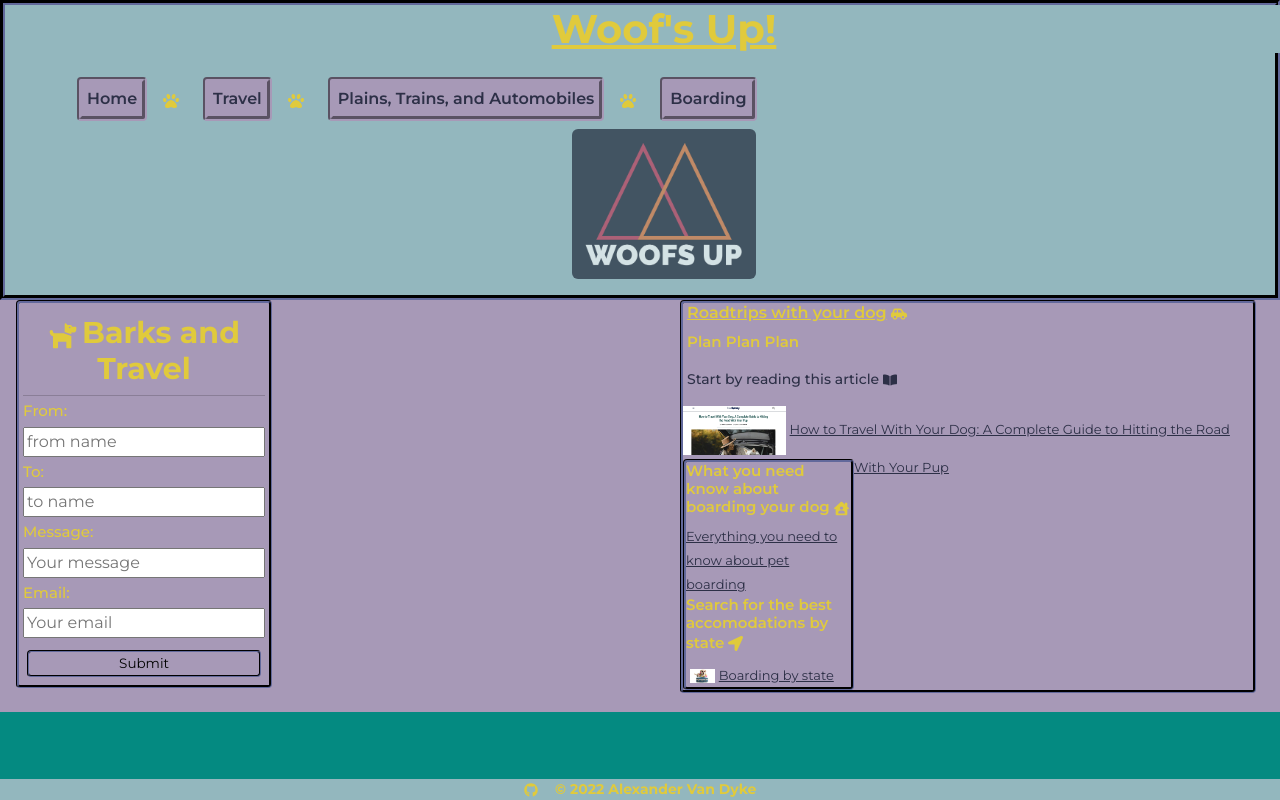
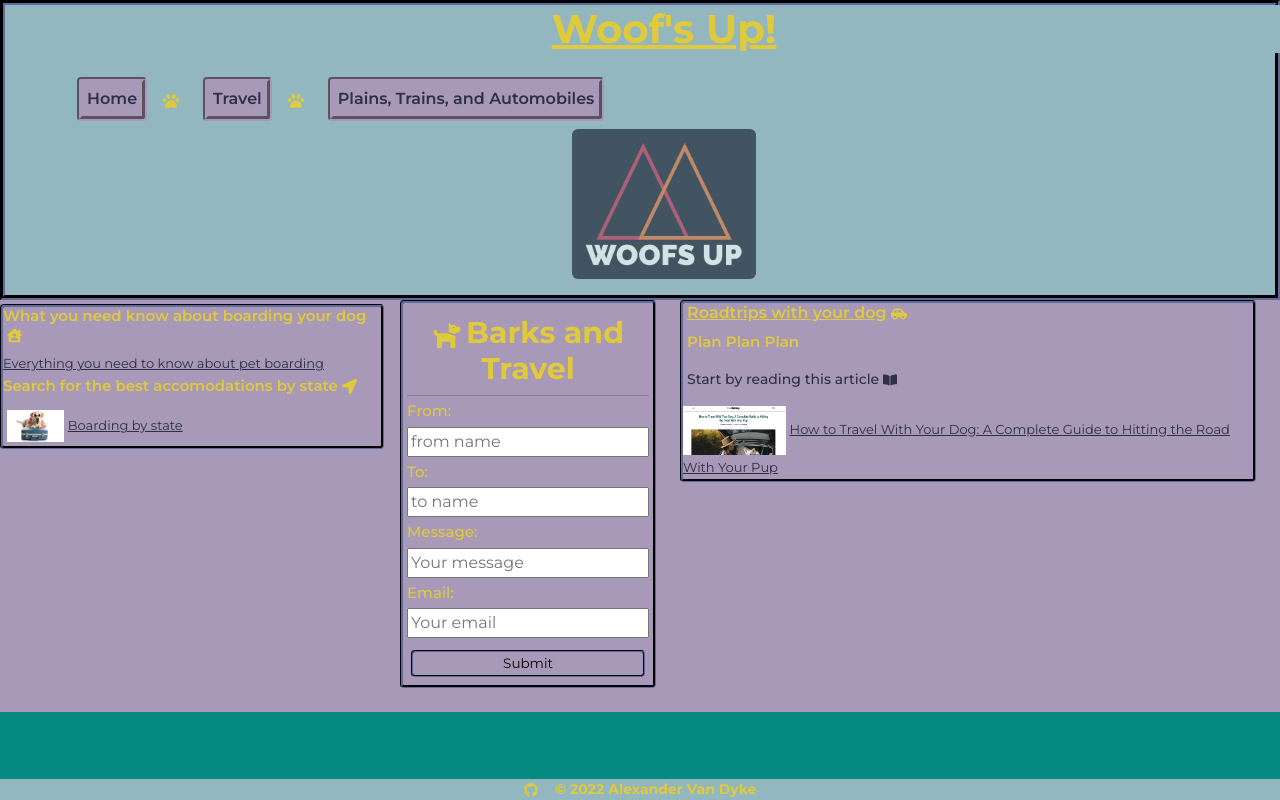
Before and after one commit to AlexandertheGreat491/Woofs_Up, a React (Create React App) app: page /travel in a window 1280 px wide. Built offline with nearby package versions, Linux system fonts and the light colour scheme.

Commit message:
cleaned up code and removed Boarding nav button

```diff
--- a/src/components/Header/index.js
+++ b/src/components/Header/index.js
@@ -33,10 +33,10 @@ function Header() {
               <Link className="navlinks me-3 ms-4 mb-2" to="/AllTravel">
                 Plains, Trains, and Automobiles
               </Link>
-              <FaPaw id="paw" className="mt-3" />
+              {/* <FaPaw id="paw" className="mt-3" />
               <Link className="navlinks ms-4 mb-2" to="/Boarding">
                 Boarding
-              </Link>
+              </Link> */}
             </>
           </nav>
           {/*woofs up logo image */}
--- a/src/components/Travel/index.js
+++ b/src/components/Travel/index.js
@@ -1,7 +1,7 @@
 import React, { useState } from "react";
 import { send } from "emailjs-com";
 import { FaDog } from "react-icons/fa";
-//import Boarding from "../../pages/Boarding";
+import Boarding from "../../pages/Boarding";
 import Roadtrips from "../../pages/AllTravel";
 
 // Travel function to get return statement
@@ -31,7 +31,7 @@ const TravelForm = () => {
 
   return (
     <section id="form">
-      {/* <Boarding /> */}
+      <Boarding />
       <Roadtrips />
       <form
         id="travelform"
--- a/src/pages/AllTravel.js
+++ b/src/pages/AllTravel.js
@@ -4,16 +4,10 @@ import React from "react";
 import { FaBookOpen } from "react-icons/fa";
 // imports the car icon
 import { FaCarSide } from "react-icons/fa";
-// imports the plaine icon
-import { FaPlaneDeparture } from "react-icons/fa";
+// // imports the plaine icon
+// import { FaPlaneDeparture } from "react-icons/fa";
 // imports the article image
 import guide from "../assets/images/guide.jpg";
-// imports the image of a dog with sunglasses sitting on a suitcase
-// imports the image of a dog with sunglasses sitting on a suitcase
-import dogSuitcase from "../assets/images/dog_suitcase.JPG";
-// imports icons
-import { FaHouseUser } from "react-icons/fa";
-import { FaLocationArrow } from "react-icons/fa";
 
 const AllTravel = () => {
   return (
@@ -45,36 +39,6 @@ const AllTravel = () => {
         How to Travel With Your Dog: A Complete Guide to Hitting the Road With
         Your Pup
       </a>
-
-      <div id="doghotel" className="mt-1">
-        <h2 id="board">
-          What you need know about boarding your dog
-          <FaHouseUser className="ms-1" />
-        </h2>
-        <a
-          id="boardinglinks"
-          href="https://be.chewy.com/everything-you-need-to-know-about-pet-boarding/?gclid=Cj0KCQjwy5maBhDdARIsAMxrkw1xTCLzJeWX-StxKYy2i39BxGjJqJkFdb5LvTOxoyK_VZNsKomNLSwaAuUGEALw_wcB"
-        >
-          Everything you need to know about pet boarding
-        </a>
-
-        <h2 id="board">
-          Search for the best accomodations by state
-          <FaLocationArrow className="m-1" />
-        </h2>
-        <img
-          style={{ width: "15%", height: "15%" }}
-          src={dogSuitcase}
-          alt="dog"
-          className="m-1"
-        />
-        <a
-          id="boardinglinks"
-          href="https://www.bringfido.com/resource/doggie_daycare_boarding/region/united_states/"
-        >
-          Boarding by state
-        </a>
-      </div>
     </div>
   );
 };
--- a/src/pages/Boarding.js
+++ b/src/pages/Boarding.js
@@ -1,14 +1,47 @@
 // imports react
-//import React from "react";
-
+import React from "react";
+// imports the image of a dog with sunglasses sitting on a suitcase
+// imports the image of a dog with sunglasses sitting on a suitcase
+import dogSuitcase from "../assets/images/dog_suitcase.JPG";
+// imports icons
+import { FaHouseUser } from "react-icons/fa";
+import { FaLocationArrow } from "react-icons/fa";
 
 // reference https://be.chewy.com/everything-you-need-to-know-about-pet-boarding/?gclid=Cj0KCQjwy5maBhDdARIsAMxrkw1xTCLzJeWX-StxKYy2i39BxGjJqJkFdb5LvTOxoyK_VZNsKomNLSwaAuUGEALw_wcB
 // reference https://images.app.goo.gl/kJjKu6faBXgwzrEr8
 
-// const Boarding = () => {
-//   return (
+const Boarding = () => {
+  return (
+    <div id="doghotel" className="mt-1">
+      <h2 id="board">
+        What you need know about boarding your dog
+        <FaHouseUser className="ms-1" />
+      </h2>
+      <a
+        id="boardinglinks"
+        href="https://be.chewy.com/everything-you-need-to-know-about-pet-boarding/?gclid=Cj0KCQjwy5maBhDdARIsAMxrkw1xTCLzJeWX-StxKYy2i39BxGjJqJkFdb5LvTOxoyK_VZNsKomNLSwaAuUGEALw_wcB"
+      >
+        Everything you need to know about pet boarding
+      </a>
 
-//   );
-// };
+      <h2 id="board">
+        Search for the best accomodations by state
+        <FaLocationArrow className="m-1" />
+      </h2>
+      <img
+        style={{ width: "15%", height: "15%" }}
+        src={dogSuitcase}
+        alt="dog"
+        className="m-1"
+      />
+      <a
+        id="boardinglinks"
+        href="https://www.bringfido.com/resource/doggie_daycare_boarding/region/united_states/"
+      >
+        Boarding by state
+      </a>
+    </div>
+  );
+};
 
-// export default Boarding;
+export default Boarding;
```
